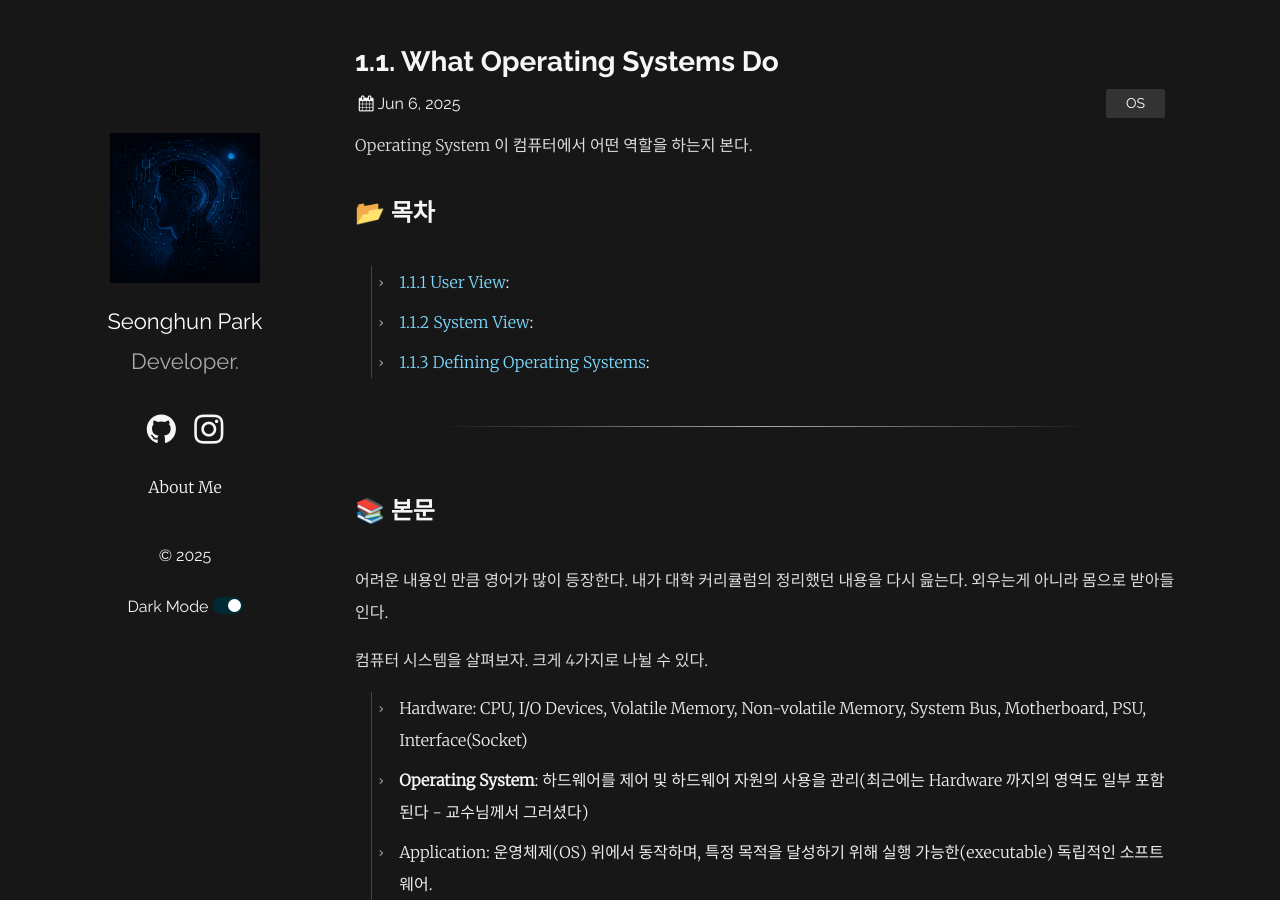
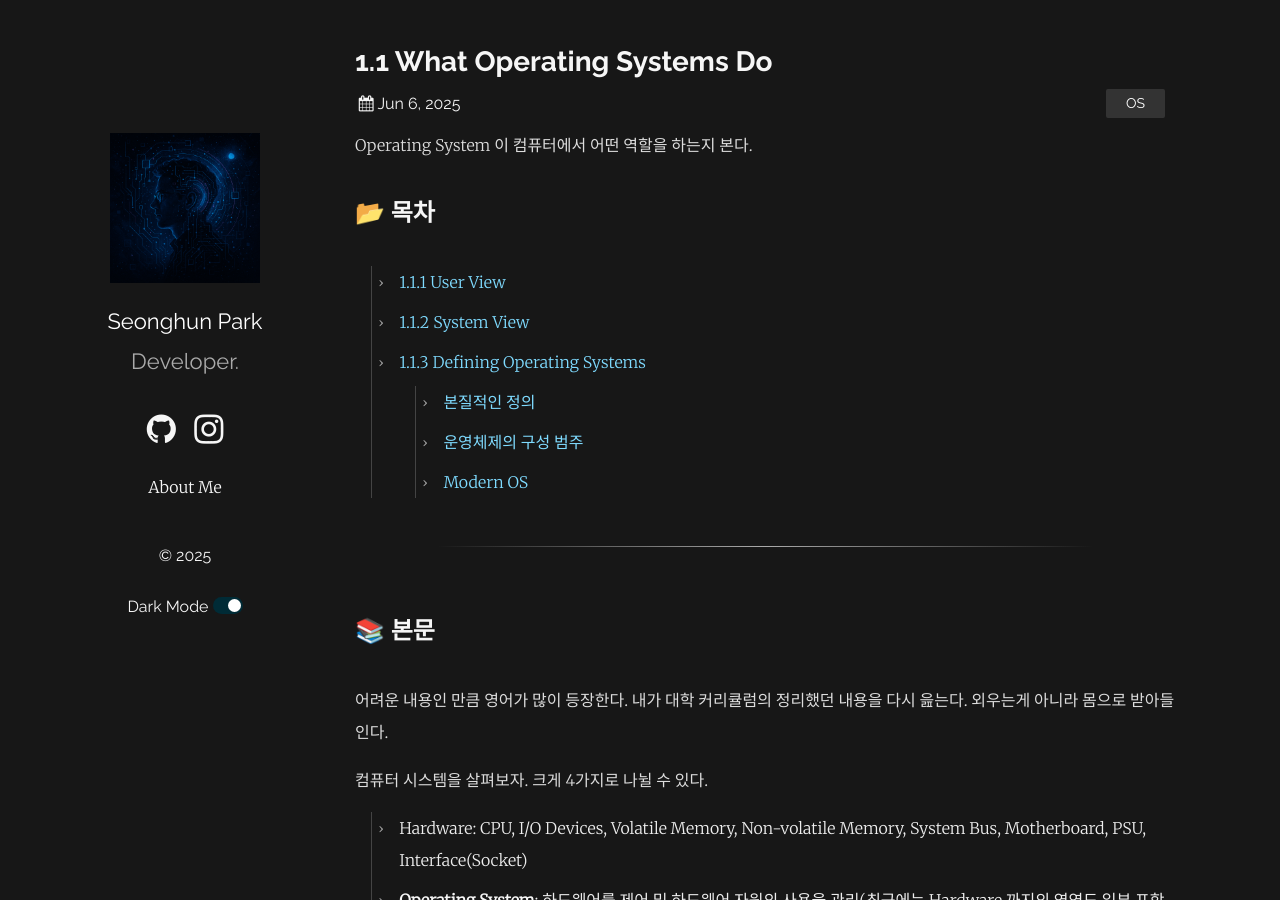
Before and after one commit to seonghun120614/seonghun120614, a Jekyll site: the page built from _posts/2025-06-07-1.1-what-operating-systems-do.md, in a window 1280 px wide and 900 px high. Built offline with Jekyll 4.4.1, drawn with Linux system fonts in a browser that asks for light colours; comment, search, counter and statistics services are not loaded.

Commit message:
Write what operating systems do

```diff
--- a/_posts/2025-06-07-1.1.-what-operating-systems-do.md
+++ b/_posts/2025-06-07-1.1-what-operating-systems-do.md
@@ -1,6 +1,6 @@
 ---
 layout: post
-title:  1.1. What Operating Systems Do
+title:  1.1 What Operating Systems Do
 date:   2025-06-07 08:46:04 +0900
 categories: OS
 ---
@@ -8,9 +8,12 @@
 Operating System 이 컴퓨터에서 어떤 역할을 하는지 본다.
 
 ## 📂 목차
-- [1.1.1 User View](#111-user-view):
-- [1.1.2 System View](#112-system-view):
-- [1.1.3 Defining Operating Systems](#113-defining-operating-systems):
+- [1.1.1 User View](#111-user-view)
+- [1.1.2 System View](#112-system-view)
+- [1.1.3 Defining Operating Systems](#113-defining-operating-systems)
+    - [본질적인 정의](#본질적인-정의)
+    - [운영체제의 구성 범주](#운영체제의-구성-범주)
+    - [Modern OS](#modern-os)
 
 ---
 
@@ -89,6 +92,7 @@
 > 운영체제 = 보통 커널을 중심으로 정의되며, 시스템 프로그램은 포함될 수도 있고, 애플리케이션은 별개로 취급됨
 
 ---
+
 #### Modern OS
 
 오늘날 모바일 기기를 위한 운영체제를 살펴보자면,
```
